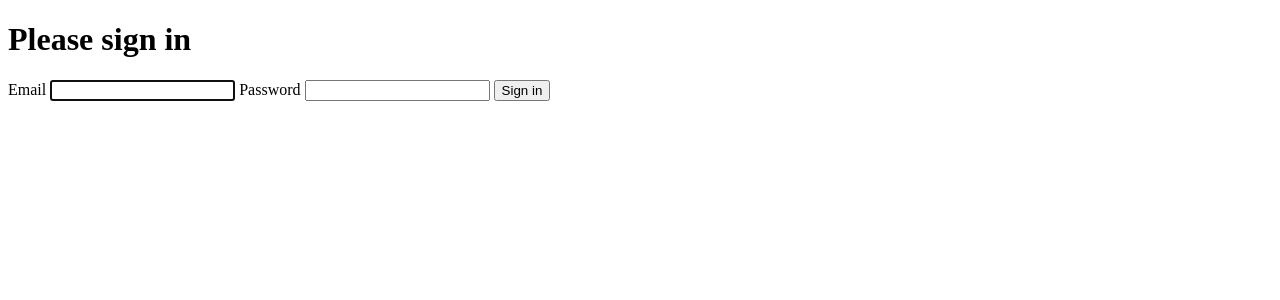
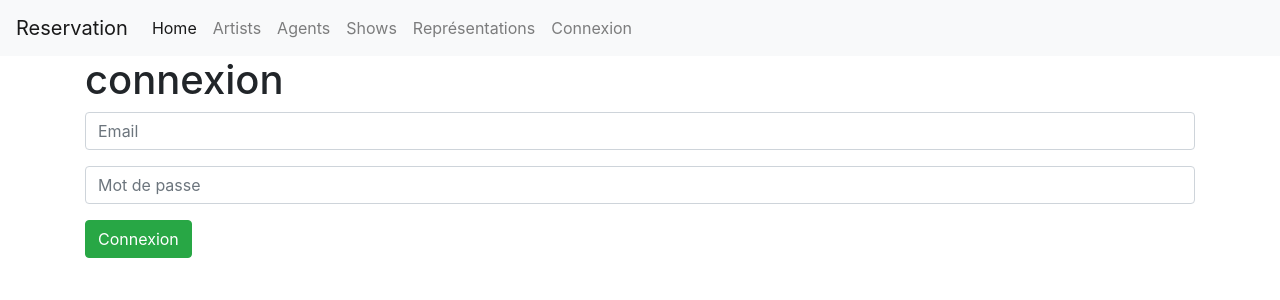
Before and after one commit to geoffreygheysen/reservations, a Symfony app: template templates/security/login.html.twig in a window 1280 px wide. Shown: the top 300 px of the page. Run offline with Twig, Linux system fonts and the light colour scheme; the template is opened without the code that fills it, so the values that code supplies are empty; some libraries are stand-ins or nearby versions.

Commit message:
refonte de système d'inscription + connexion avec le module Security(Utilisateur Entity, SecurityController, RegistrationType (form)) + début de templating navbar

```diff
--- a/templates/base.html.twig
+++ b/templates/base.html.twig
@@ -1,12 +1,62 @@
     <!DOCTYPE html>
     <html>
         <head>
-        <meta charset="UTF-8">
+            <!-- Required meta tags -->
+            <meta charset="utf-8">
+            <meta name="viewport" content="width=device-width, initial-scale=1, shrink-to-fit=no">
+
             <title>{% block title %}Projet réservations{% endblock %}</title>
-        {% block stylesheets %}{% endblock %}
+            {% block stylesheets %}
+            <!-- Bootstrap CSS -->
+            <link rel="stylesheet" href="https://stackpath.bootstrapcdn.com/bootstrap/4.5.2/css/bootstrap.min.css" integrity="sha384-JcKb8q3iqJ61gNV9KGb8thSsNjpSL0n8PARn9HuZOnIxN0hoP+VmmDGMN5t9UJ0Z" crossorigin="anonymous">
+            {% endblock %}
         </head>
         <body>
-        {% block body %}{% endblock %}
-        {% block javascripts %}{% endblock %}
+            {% block body %}
+
+            <nav class="navbar navbar-expand-lg navbar-light bg-light">
+
+                <a class="navbar-brand" href="#">Reservation</a>
+                <button class="navbar-toggler" type="button" data-toggle="collapse" data-target="#navbarSupportedContent" aria-controls="navbarSupportedContent" aria-expanded="false" aria-label="Toggle navigation">
+                    <span class="navbar-toggler-icon"></span>
+                </button>
+
+                <div class="collapse navbar-collapse" id="navbarSupportedContent">
+                    <ul class="navbar-nav mr-auto">
+                        <li class="nav-item active">
+                            <a class="nav-link" href="#">Home<span class="sr-only">(current)</span></a>
+                        </li>
+                        <li class="nav-item">
+                            <a class="nav-link" href="#">Artists</a>
+                        </li>
+                        <li class="nav-item">
+                            <a class="nav-link" href="#">Agents</a>
+                        </li>
+                        <li class="nav-item">
+                            <a class="nav-link" href="#">Shows</a>
+                        </li>
+                        <li class="nav-item">
+                            <a class="nav-link" href="#">Représentations</a>
+                        </li>
+                        <li class="nav-item">
+                            <a class="nav-link" href="#">Connexion</a>
+                        </li>
+                        <li class="nav-item">
+                            <a class="nav-link" href="#">Déconnexion</a>
+                        </li>
+                    </ul>
+
+                </div>
+            </nav>
+
+            {% endblock %}
+
+            {% block javascripts %}
+                <!-- Optional JavaScript -->
+                <!-- jQuery first, then Popper.js, then Bootstrap JS -->
+                <script src="https://code.jquery.com/jquery-3.5.1.slim.min.js" integrity="sha384-DfXdz2htPH0lsSSs5nCTpuj/zy4C+OGpamoFVy38MVBnE+IbbVYUew+OrCXaRkfj" crossorigin="anonymous"></script>
+                <script src="https://cdn.jsdelivr.net/npm/popper.js@1.16.1/dist/umd/popper.min.js" integrity="sha384-9/reFTGAW83EW2RDu2S0VKaIzap3H66lZH81PoYlFhbGU+6BZp6G7niu735Sk7lN" crossorigin="anonymous"></script>
+                <script src="https://stackpath.bootstrapcdn.com/bootstrap/4.5.2/js/bootstrap.min.js" integrity="sha384-B4gt1jrGC7Jh4AgTPSdUtOBvfO8shuf57BaghqFfPlYxofvL8/KUEfYiJOMMV+rV" crossorigin="anonymous"></script>
+            {% endblock %}
         </body>
     </html>
--- a/templates/security/login.html.twig
+++ b/templates/security/login.html.twig
@@ -1,42 +1,63 @@
 {% extends 'base.html.twig' %}
 
-{% block title %}Log in!{% endblock %}
+{% block body %}
 
-{% block body %}
-<form method="post">
-    {% if error %}
-        <div class="alert alert-danger">{{ error.messageKey|trans(error.messageData, 'security') }}</div>
-    {% endif %}
+        <nav class="navbar navbar-expand-lg navbar-light bg-light">
 
-    {% if app.user %}
-        <div class="mb-3">
-            You are logged in as {{ app.user.username }}, <a href="{{ path('app_logout') }}">Logout</a>
-        </div>
-    {% endif %}
+                    <a class="navbar-brand" href="#">Reservation</a>
+                    <button class="navbar-toggler" type="button" data-toggle="collapse" data-target="#navbarSupportedContent" aria-controls="navbarSupportedContent" aria-expanded="false" aria-label="Toggle navigation">
+                        <span class="navbar-toggler-icon"></span>
+                    </button>
 
-    <h1 class="h3 mb-3 font-weight-normal">Please sign in</h1>
-    <label for="inputEmail">Email</label>
-    <input type="email" value="{{ last_username }}" name="email" id="inputEmail" class="form-control" required autofocus>
-    <label for="inputPassword">Password</label>
-    <input type="password" name="password" id="inputPassword" class="form-control" required>
+                    <div class="collapse navbar-collapse" id="navbarSupportedContent">
+                        <ul class="navbar-nav mr-auto">
+                            <li class="nav-item active">
+                                <a class="nav-link" href="#">Home<span class="sr-only">(current)</span></a>
+                            </li>
+                            <li class="nav-item">
+                                <a class="nav-link" href="{{ path('artist') }}">Artists</a>
+                            </li>
+                            <li class="nav-item">
+                                <a class="nav-link" href="#">Agents</a>
+                            </li>
+                            <li class="nav-item">
+                                <a class="nav-link" href="#">Shows</a>
+                            </li>
+                            <li class="nav-item">
+                                <a class="nav-link" href="#">Représentations</a>
+                            </li>
 
-    <input type="hidden" name="_csrf_token"
-           value="{{ csrf_token('authenticate') }}"
-    >
+                            {% if not app.user %}
 
-    {#
-        Uncomment this section and add a remember_me option below your firewall to activate remember me functionality.
-        See https://symfony.com/doc/current/security/remember_me.html
+                            <li class="nav-item">
+                                <a class="nav-link" href="{{ path('security_login') }}">Connexion</a>
+                            </li>
+                            {% else %}
+                            <li class="nav-item">
+                                <a class="nav-link" href="{{ path('security_logout') }}">Déconnexion</a>
+                            </li>
+                            {% endif %}
+                        </ul>
 
-        <div class="checkbox mb-3">
-            <label>
-                <input type="checkbox" name="_remember_me"> Remember me
-            </label>
-        </div>
-    #}
+                    </div>
+                </nav>
 
-    <button class="btn btn-lg btn-primary" type="submit">
-        Sign in
-    </button>
-</form>
+        <div class="container">
+
+        <h1>connexion</h1>
+
+        <form action="{{ path('security_login') }}" method="post">
+            <div class="form-group">
+                <input placeholder="Email" required name="_username" type="text" class="form-control">
+            </div>
+            <div class="form-group">
+                <input placeholder="Mot de passe" required name="_password" type="password" class="form-control">
+            </div>
+            <div class="form-group">
+                <button type="submit" class="btn btn-success">Connexion</button>
+            </div>
+        </form>
+
+    </div>
+
 {% endblock %}
```
Also changed, not shown: src/Controller/SecurityController.php (+38 -15 lines), src/Entity/Utilisateur.php (added, +156 -0 lines), src/Form/RegistrationType.php (added, +33 -0 lines), src/Migrations/Version20200826122331.php (added, +37 -0 lines), src/Repository/UtilisateurRepository.php (added, +50 -0 lines), templates/security/index.html.twig (added, +20 -0 lines), templates/security/registration.html.twig (added, +20 -0 lines), 1 other file. Lines whose indentation alone changed are shown as unchanged.
